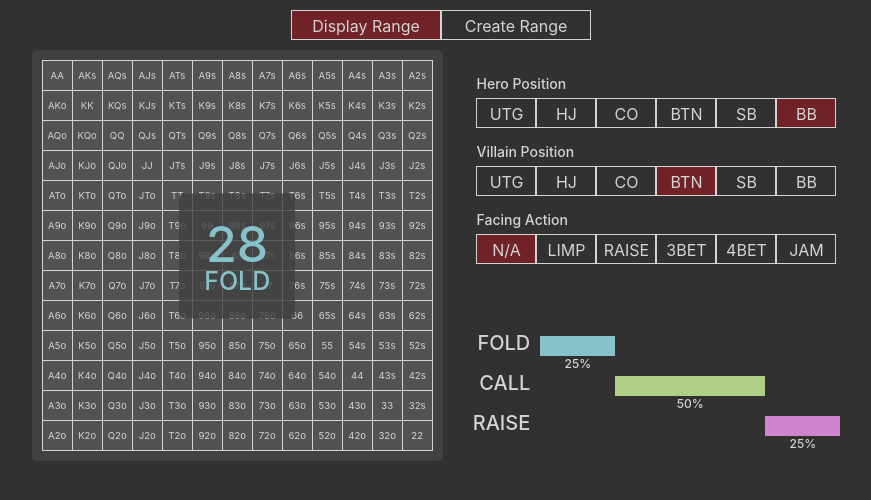
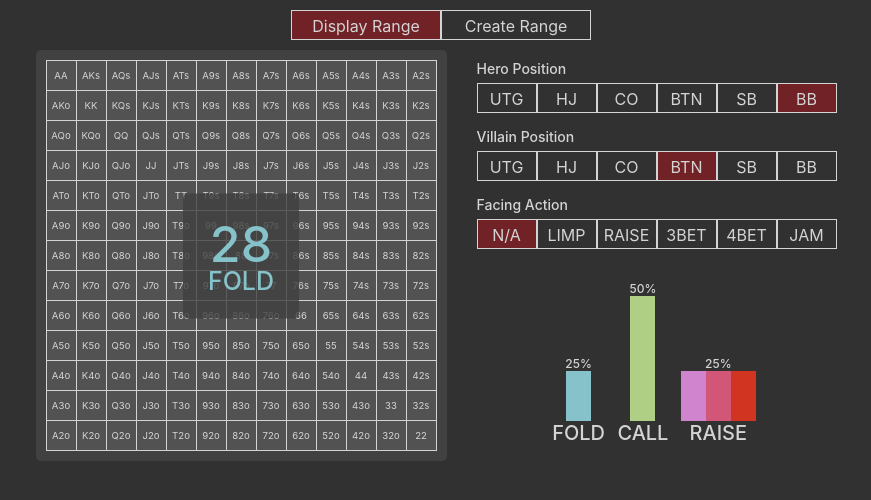
Before and after one commit to evanmoses/realtimepre, a React (Create React App) app in the folder client/: page / in a window 1280 px wide. Shown: the top 500 px of the page, without its empty margins (199-1070 px from the left). Built offline with nearby package versions, Linux system fonts and the light colour scheme.

Commit message:
styled components + design for dash and FreqDisplay

```diff
--- a/client/src/App.css
+++ b/client/src/App.css
@@ -1,31 +1,10 @@
-
-.freq-container {
+.bar-container {
   display: flex;
   flex-direction: row;
-  justify-content: space-between;
-}
-
-.action-col {
-  display: flex;
-  flex-direction: column;
-  justify-content: space-around;
-  margin-right: 10px;
-}
-
-.freq-col {
-  display: flex;
-  flex-direction: column;
-  justify-content: space-around;
-}
-
-.bar-container {
-  display: flex;
-  flex-direction: column;
-  height: 30px;
 }
 
 .bar {
-  min-height: 20px;
+  width: 25px;
 }
 
 .frequency {
@@ -34,11 +13,9 @@
 }
 
 .action {
-  align-self: flex-end;
   font-size: 20px;
   font-weight: 500;
   height: 30px;
-  margin-bottom: 10px;
 }
 
 .freq-input {
--- a/client/src/components/ActionRandomizer.jsx
+++ b/client/src/components/ActionRandomizer.jsx
@@ -5,7 +5,7 @@ function ActionRandomizer(props) {
   const rollFreq = () => Math.ceil(Math.random() * 100);
 
   return (
-    <FreqRandom{...props}>
+    <FreqRandom>
       <RandomNum{...props}>{rollFreq()}</RandomNum>
       <FreqAction{...props}>{props.action}</FreqAction>
     </FreqRandom>
--- a/client/src/components/Buttons.jsx
+++ b/client/src/components/Buttons.jsx
@@ -80,7 +80,7 @@ const ButtonHeading = styled.div`
 `;
 
 const ButtonGroup = styled.div`
-  margin-top: 15px;
+  margin-bottom: 15px;
 `;
 
 
--- a/client/src/components/Dash.jsx
+++ b/client/src/components/Dash.jsx
@@ -12,9 +12,7 @@ function Dash(props) {
       <div>
         <Buttons />
       </div>
-      <div>
-        {props.displayActive ? <FreqDisplay /> : <FreqSelect />}
-      </div>
+        <FreqDisplay {...props} />
     </DashBox>
   )
 }
--- a/client/src/components/FreqDisplay.jsx
+++ b/client/src/components/FreqDisplay.jsx
@@ -1,28 +1,63 @@
 import React from 'react';
+import styled from 'styled-components/macro';
+import FreqSelect from './FreqSelect.jsx'
 
-function FreqDisplay() {
+function FreqDisplay(props) {
   return (
-      <div className="freq-container">
-        <div className="action-col">
+    <FreqContainer {...props}>
+    {!props.displayActive && <FreqSelect />}
+      <FreqBars>
+        <ActionCol>
+          <div className="frequency">25%</div>
+          <div className="bar" style={{height:"50px", backgroundColor: "#85c2c9"}} />
           <div className="action">FOLD</div>
+        </ActionCol>
+        <ActionCol>
+          <div className="frequency">50%</div>
+          <div className="bar" style={{height: "125px", backgroundColor: "#aecf84"}}></div>
           <div className="action">CALL</div>
+        </ActionCol>
+        <ActionCol>
+          {props.displayActive ? <div className="frequency">25%</div> : null}
+          <RaiseBars>
+            <div className="bar" style={{height:"50px", backgroundColor: "#d184ce"}}></div>
+            <div className="bar" style={{height:"50px", backgroundColor: "#d15678"}}></div>
+            <div className="bar" style={{height:"50px", backgroundColor: "#d13421"}}></div>
+          </RaiseBars>
           <div className="action">RAISE</div>
-        </div>
-        <div className="freq-col">
-          <div className="bar-container" style={{width: '75px'}}>
-            <div className="bar" style={{backgroundColor: "#85c2c9"}}></div>
-            <div className="frequency">25%</div>
-          </div>
-          <div className="bar-container" style={{width: '150px', marginLeft:'75px'}}>
-            <div className="bar" style={{backgroundColor: "#aecf84"}}></div>
-            <div className="frequency">50%</div>
-          </div>
-          <div className="bar-container" style={{width: '75px', marginLeft: '225px'}}>
-            <div className="bar" style={{backgroundColor: "#d184ce", width: '75px'}}></div>
-            <div className="frequency">25%</div>
-          </div>
-        </div>
-      </div>
+        </ActionCol>
+      </FreqBars>
+    </FreqContainer>
   );
 }
+
+const FreqContainer = styled.div`
+  display: flex;
+  flex-direction: row;
+  justify-content: ${props => props.displayActive ? "center" : "space-between"};
+  align-items: flex-end;
+  width: 100%;
+;`
+
+const FreqBars = styled.div`
+  display: flex;
+  flex-direction: row;
+  width: 60%;
+  justify-content: space-around;
+;`
+
+const ActionCol = styled.div`
+  display: flex;
+  flex-direction: column;
+  justify-content: flex-end;
+  align-items: center;
+  margin-right: 5px;
+;`
+
+const RaiseBars = styled.div`
+  display: flex;
+  flex-direction: row;
+  justify-content: center;
+;`
+
  export default FreqDisplay;
```
